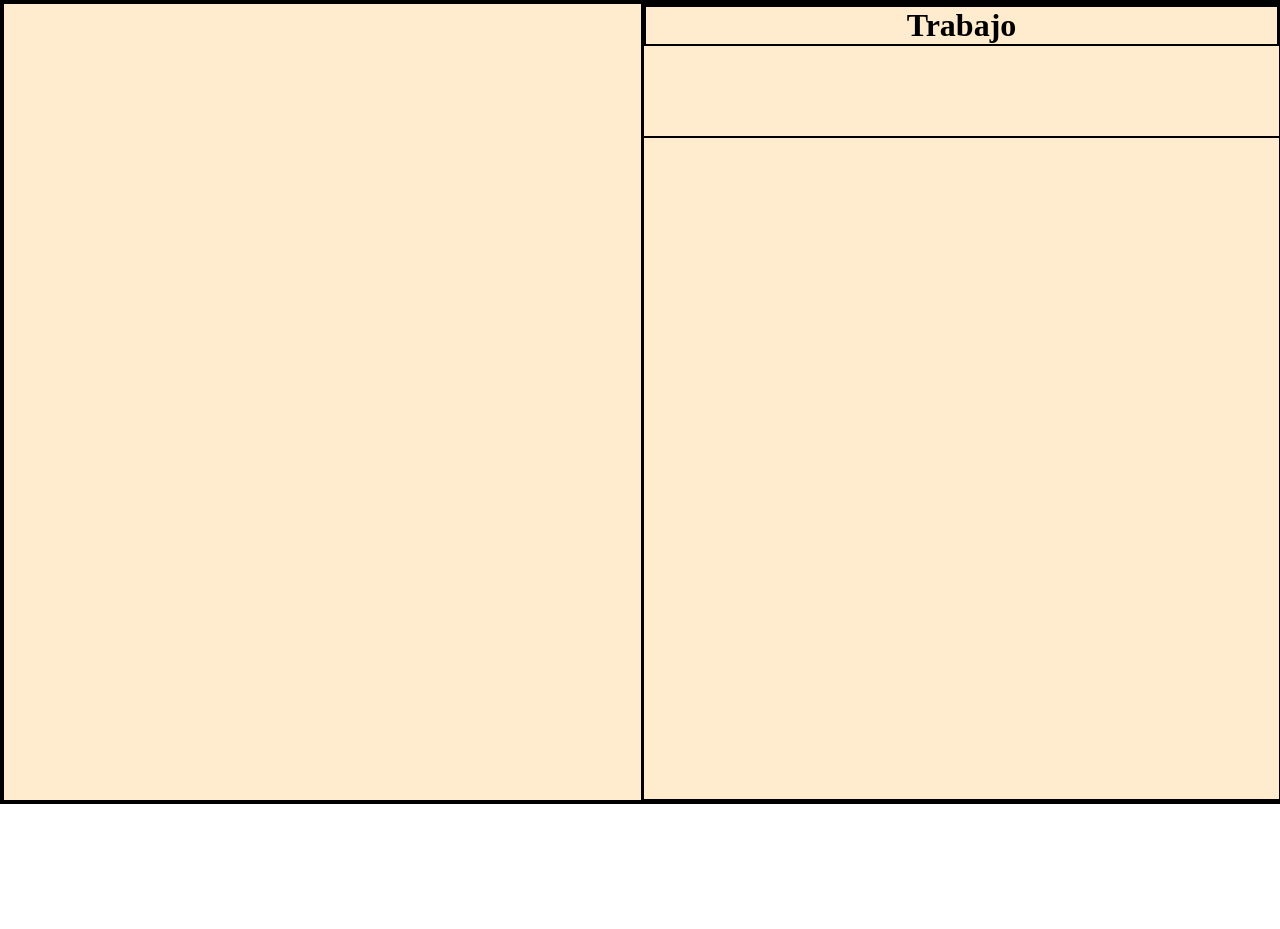
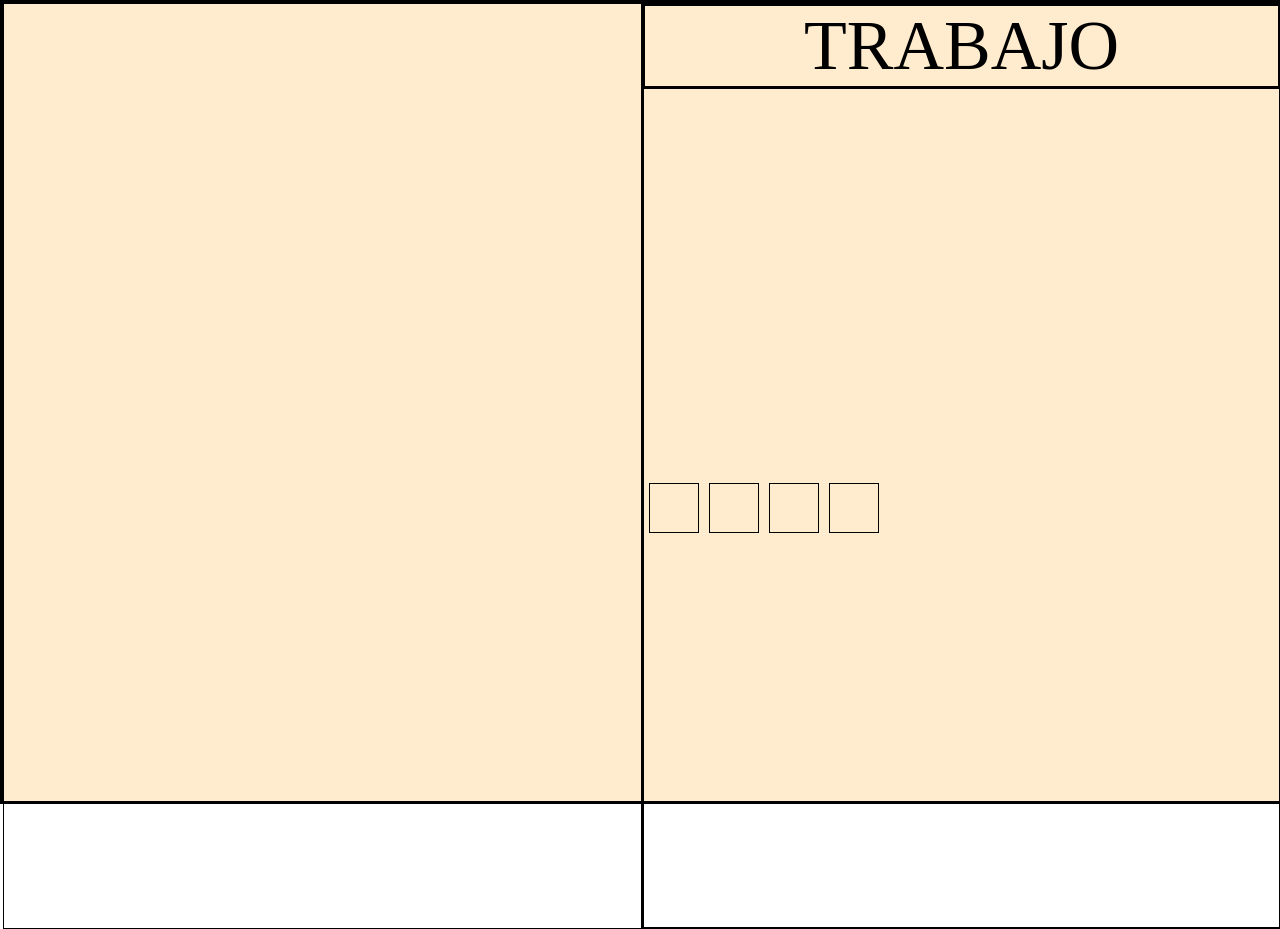
Before and after one commit to juandi286/Trabajo, a plain HTML site: page index.html in a window 1280 px wide. Before the commit the page ends 804 px from the top, so only its background shows below. Drawn offline with Linux system fonts and the light colour scheme.

Commit message:
Se realiza las diviciones del lado 2 del trabajo

```diff
--- a/index.html
+++ b/index.html
@@ -12,12 +12,20 @@
     <div class="content">
         <div class="cuadro"></div>
         <div class="cuadro">
-            <div class="cajones">
-                <center><h1>Trabajo</h1></center>
+            <div class="cuadros">
+                <center>TRABAJO</center>
             </div>
-            <div class="cajones"></div>
+            <div class="crado">
+                <div class="equilatero"></div>
+                <div class="equilatero"></div>
+                <div class="equilatero"></div>
+                <div class="equilatero"></div>
+            </div>
 
         </div>
+    </div>
+
+    </div>
     </div>
     </div>
 </body>
--- a/style.css
+++ b/style.css
@@ -10,12 +10,27 @@
     height: 100vh;
     background-color: blanchedalmond;
     display: grid;
-    grid-template-columns: 16fr 16fr;
+    grid-template-columns: 50fr 50fr;
 }
 
-.content :nth-child(2){
+.content > :nth-child(2){
     width: 100%;
     height: 100%;
     display: grid;
-    grid-template-rows:  2fr 10fr;
+    grid-template-rows:  1fr 10fr;
+    border: inherit;
+    font-size: 70px;
 }
+
+.crado{
+    display: flex;
+   align-items: center;
+
+
+}
+.equilatero{
+    width:50px;
+    height: 50px;
+    border: inherit ;
+    margin: 5px;
+}
```
